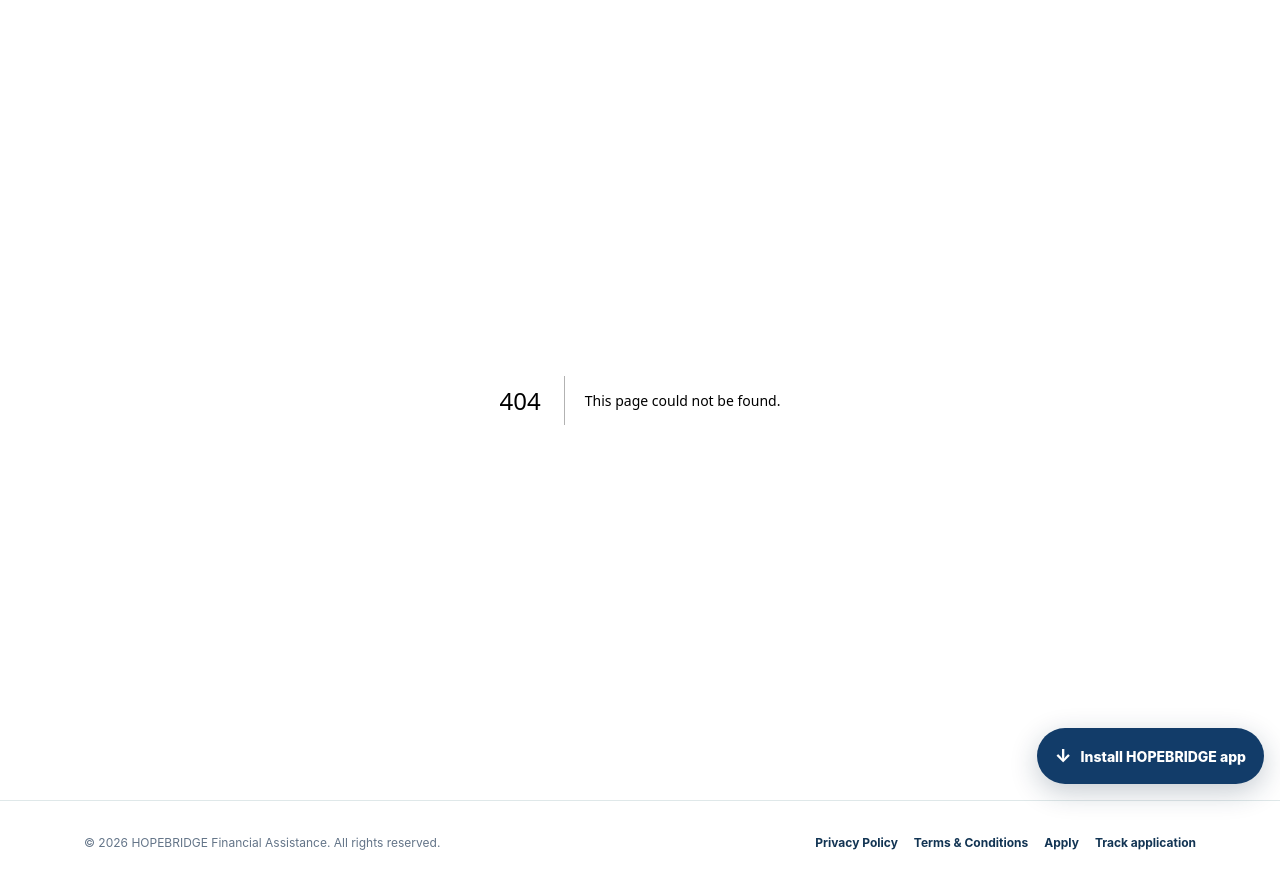
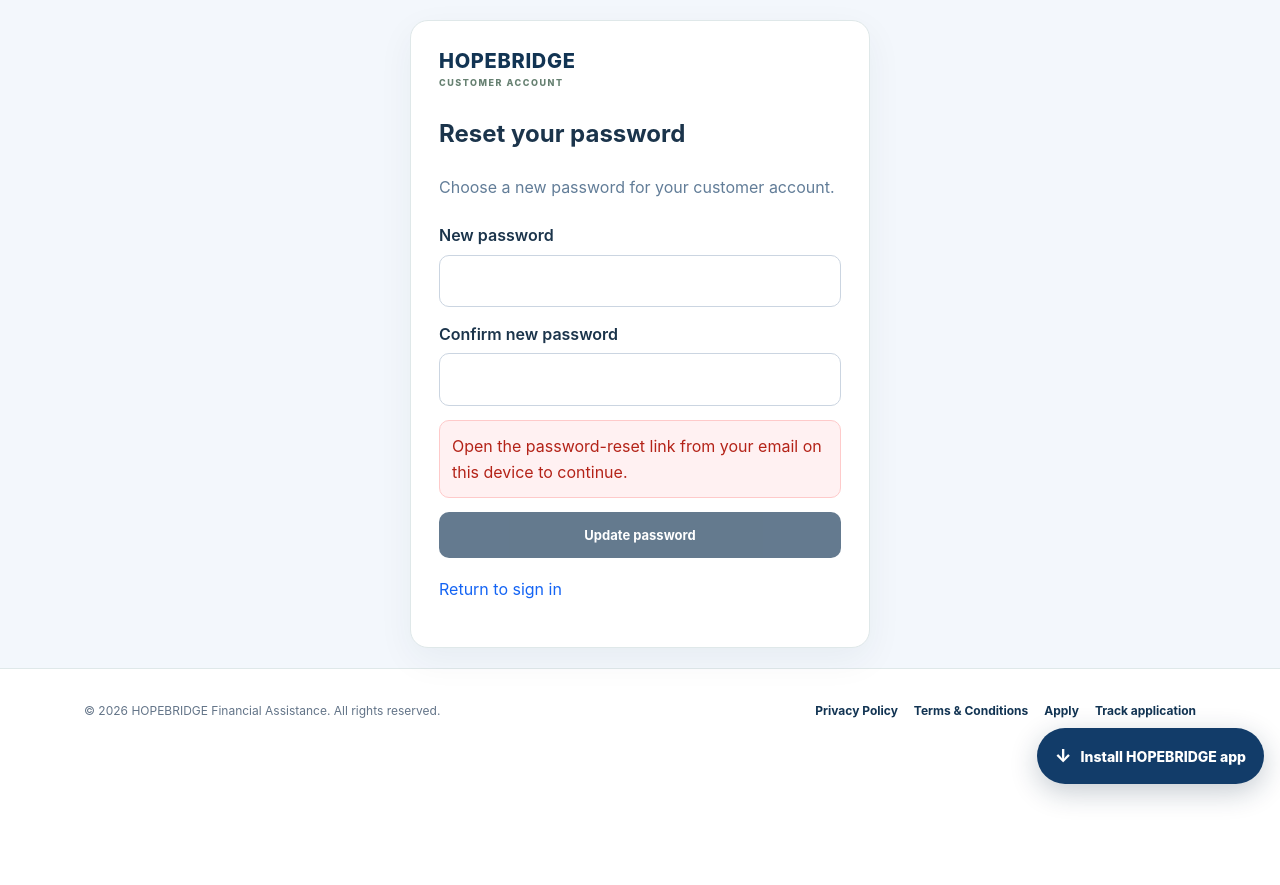
Before and after one commit to agentsarahmitchell56-code/USHopeBridge, a Next.js app: page /account/reset-password in a window 1280 px wide. Before the commit this address had no page. After the commit the page ends 800 px from the top, so only its background shows below. Built offline with nearby package versions, Linux system fonts and the light colour scheme; no server answers.

Commit message:
Add customer password reset page

```diff
--- /dev/null
+++ b/app/account/reset-password/page.tsx
@@ -0,0 +1,66 @@
+"use client";
+
+import { FormEvent, useEffect, useState } from "react";
+import Link from "next/link";
+import { useRouter } from "next/navigation";
+import { supabase } from "../../../lib/supabase";
+
+export default function ResetPasswordPage() {
+  const router = useRouter();
+  const [password, setPassword] = useState("");
+  const [confirmPassword, setConfirmPassword] = useState("");
+  const [ready, setReady] = useState(false);
+  const [busy, setBusy] = useState(false);
+  const [notice, setNotice] = useState("");
+  const [error, setError] = useState("");
+
+  useEffect(() => {
+    supabase.auth.getSession().then(({ data }) => {
+      if (data.session) setReady(true);
+      else setError("Open the password-reset link from your email on this device to continue.");
+    });
+    const { data: listener } = supabase.auth.onAuthStateChange((_event, session) => {
+      if (session) setReady(true);
+    });
+    return () => listener.subscription.unsubscribe();
+  }, []);
+
+  async function submit(event: FormEvent<HTMLFormElement>) {
+    event.preventDefault();
+    setError(""); setNotice("");
+    if (password.length < 8) { setError("Use at least 8 characters for your new password."); return; }
+    if (password !== confirmPassword) { setError("The passwords do not match."); return; }
+    setBusy(true);
+    try {
+      const { error: updateError } = await supabase.auth.updateUser({ password });
+      if (updateError) throw updateError;
+      setNotice("Password updated. You can now continue to your account.");
+      window.setTimeout(() => router.replace("/account"), 900);
+    } catch {
+      setError("We couldn't update your password. Request a new reset link and try again.");
+    } finally { setBusy(false); }
+  }
+
+  return <main style={{ minHeight: "75vh", display: "grid", placeItems: "center", padding: 20, background: "#f3f7fc" }}>
+    <section className="card" style={{ width: "100%", maxWidth: 460, padding: 28 }}>
+      <Link href="/" className="brand">HOPEBRIDGE<span>CUSTOMER ACCOUNT</span></Link>
+      <h1 style={{ marginTop: 26 }}>Reset your password</h1>
+      <p style={{ color: "#627d98" }}>Choose a new password for your customer account.</p>
+      <form onSubmit={submit} style={{ display: "grid", gap: 14, marginTop: 22 }}>
+        <label style={{ display: "grid", gap: 6, fontWeight: 600 }}>New password
+          <input type="password" value={password} onChange={e => setPassword(e.target.value)} autoComplete="new-password" minLength={8} required style={fieldStyle} />
+        </label>
+        <label style={{ display: "grid", gap: 6, fontWeight: 600 }}>Confirm new password
+          <input type="password" value={confirmPassword} onChange={e => setConfirmPassword(e.target.value)} autoComplete="new-password" minLength={8} required style={fieldStyle} />
+        </label>
+        {error && <p role="alert" style={alertStyle}>{error}</p>}
+        {notice && <p role="status" style={{ ...alertStyle, color: "#155e35", background: "#effaf3", borderColor: "#b7e4c7" }}>{notice}</p>}
+        <button className="btn primary" type="submit" disabled={busy || !ready}>{busy ? "Updating…" : "Update password"}</button>
+      </form>
+      <p style={{ marginTop: 18 }}><Link href="/account/login" style={{ color: "#1464f4" }}>Return to sign in</Link></p>
+    </section>
+  </main>;
+}
+
+const fieldStyle = { width: "100%", boxSizing: "border-box" as const, padding: 12, border: "1px solid #cbd5e1", borderRadius: 10, font: "inherit", background: "white" };
+const alertStyle = { margin: 0, padding: 12, borderRadius: 10, border: "1px solid #fecaca", background: "#fff1f2", color: "#b42318", overflowWrap: "anywhere" as const };
```
